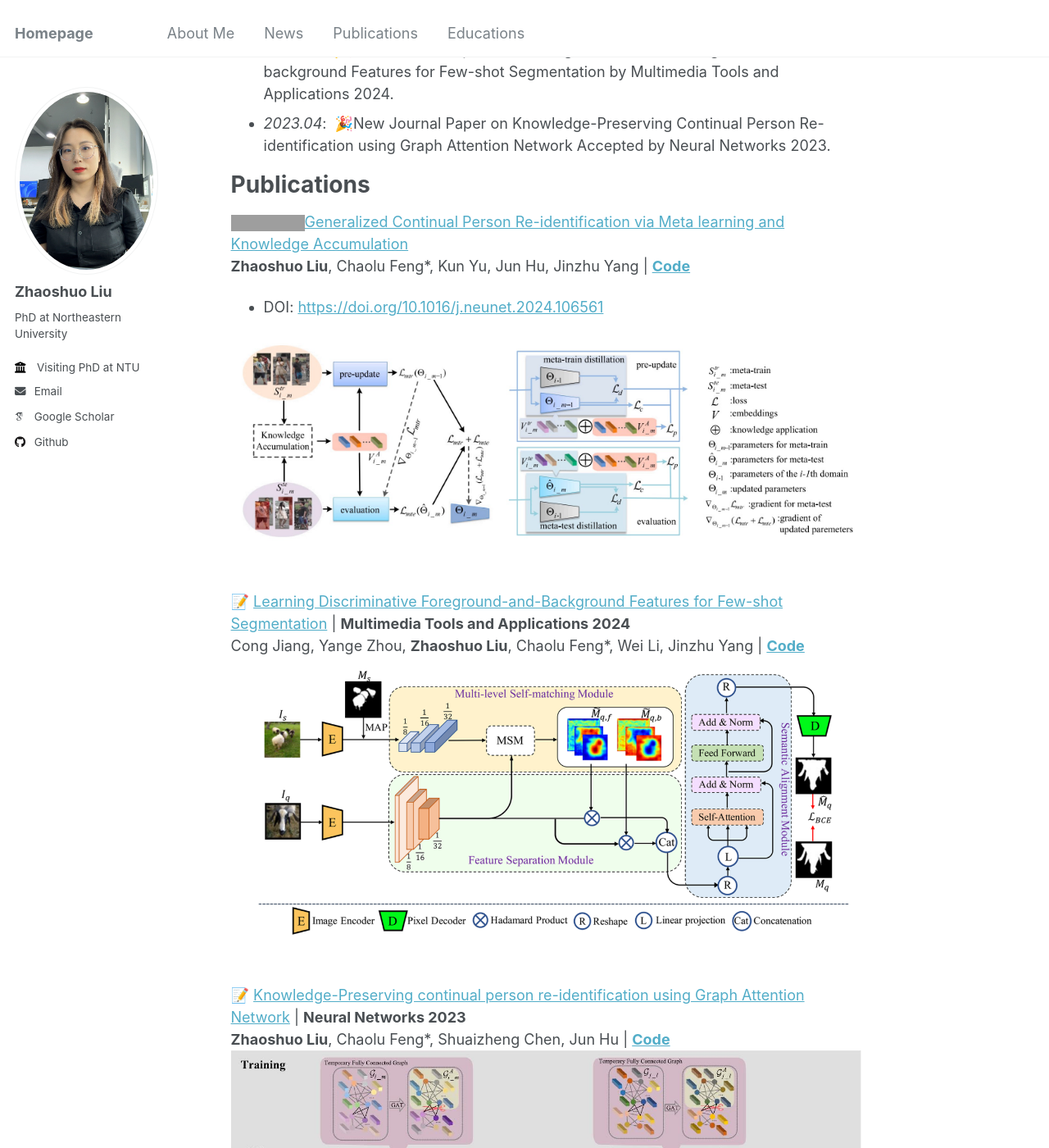
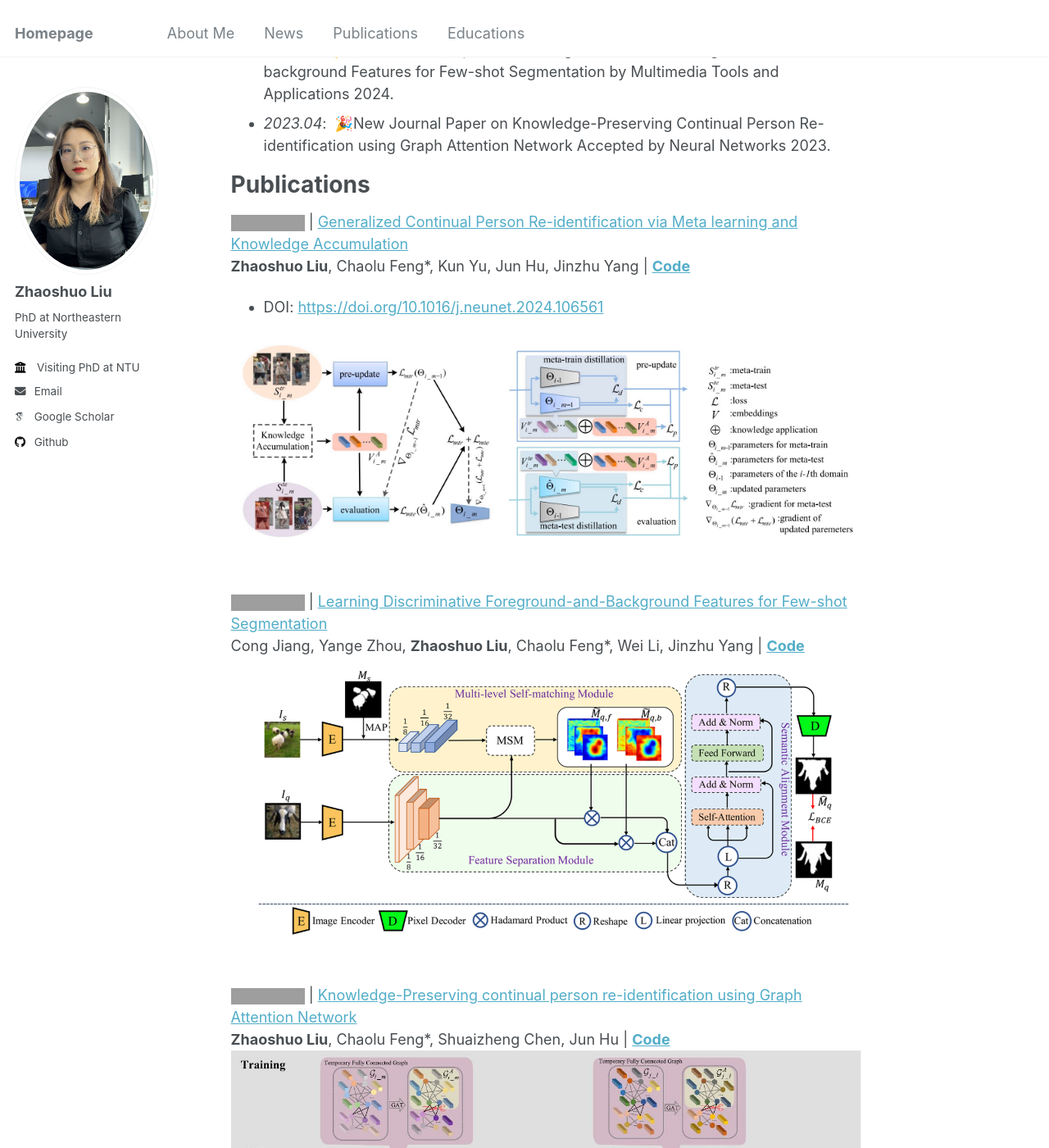
Before and after one commit to llzhaoshuo/llzhaoshuo.github.io, a Jekyll site: the page built from _pages/about.md, in a window 1280 px wide and 1400 px high, scrolled down 468 px. Shown: the whole window at 82% size. Built offline with Jekyll 4.4.1, drawn with Linux system fonts in a browser that asks for light colours; some web fonts are replaced; grey boxes are pictures that could not be loaded.

Commit message:
update info

```diff
--- a/_pages/about.md
+++ b/_pages/about.md
@@ -32,17 +32,17 @@
 
 
 # Publications
-![](https://img.shields.io/badge/Neural Networks 2024-NN?color=ff00ff)[Generalized Continual Person Re-identification via Meta learning and Knowledge Accumulation](https://www.sciencedirect.com/science/article/abs/pii/S0893608024004854)<br>
+![](https://img.shields.io/badge/Neural Networks 2024-NN?color=7b68ee) | [Generalized Continual Person Re-identification via Meta learning and Knowledge Accumulation](https://www.sciencedirect.com/science/article/abs/pii/S0893608024004854)<br>
 **Zhaoshuo Liu**, Chaolu Feng*, Kun Yu, Jun Hu, Jinzhu Yang | [**Code**](https://github.com/DFLAG-NEU/GCReID) <br>
 - DOI: [https://doi.org/10.1016/j.neunet.2024.106561](https://doi.org/10.1016/j.neunet.2024.106561)
 
 <img src='../images/GCReID.jpg' alt="sym" width="100%"><br><br>
 
-📝 [Learning Discriminative Foreground-and-Background Features for Few-shot Segmentation](https://link.springer.com/article/10.1007/s11042-023-17708-5) | <strong>Multimedia Tools and Applications 2024</strong><br>
+![](https://img.shields.io/badge/Multimedia Tools and Applications 2024-MTA?color=7b68ee) | [Learning Discriminative Foreground-and-Background Features for Few-shot Segmentation](https://link.springer.com/article/10.1007/s11042-023-17708-5)<br>
 Cong Jiang, Yange Zhou, **Zhaoshuo Liu**, Chaolu Feng*, Wei Li, Jinzhu Yang  | [**Code**](https://github.com/DFLAG-NEU/DFBNet)
 <img src='../images/DFBNet.jpg' alt="sym" width="100%"><br><br>
 
-📝 [Knowledge-Preserving continual person re-identification using Graph Attention Network](https://www.sciencedirect.com/science/article/abs/pii/S089360802300045X) | <strong>Neural Networks 2023</strong><br>
+![](https://img.shields.io/badge/Neural Networks 2023-NN?color=7b68ee) | [Knowledge-Preserving continual person re-identification using Graph Attention Network](https://www.sciencedirect.com/science/article/abs/pii/S089360802300045X)<br>
 **Zhaoshuo Liu**, Chaolu Feng*, Shuaizheng Chen, Jun Hu  | [**Code**](https://github.com/DFLAG-NEU/ContinualReID)
 <img src='../images/CKP.jpg' alt="sym" width="100%"><br><br>
 
```
